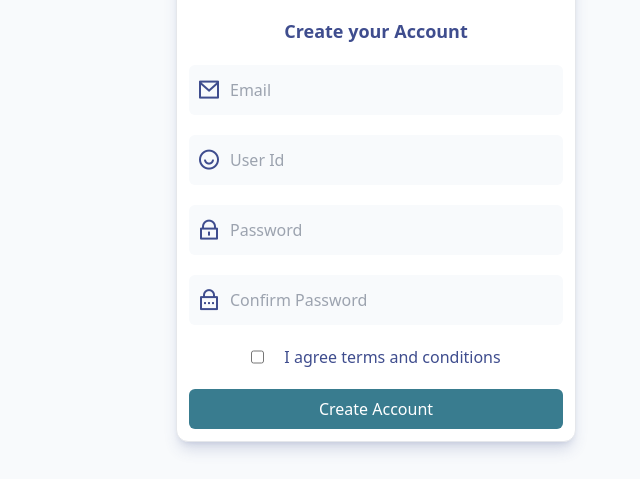
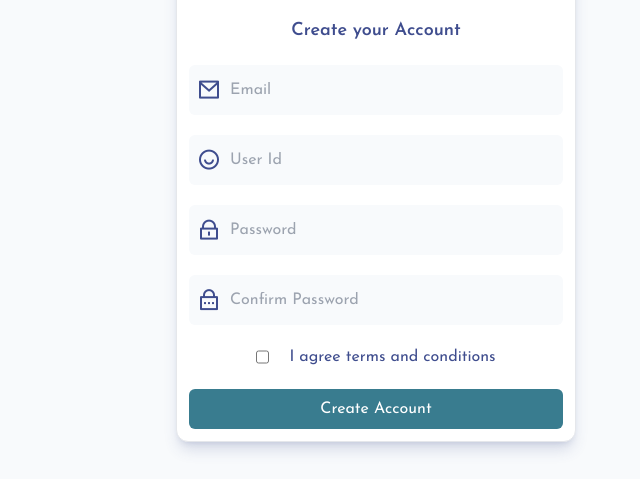
Before and after one commit to piemahesh/oceanjob, a plain HTML site: page logout.html in a window 1280 px wide. Shown: the part 227-706 px from the top of the page, 264-904 px from the left. Drawn offline with nearby package versions, Linux system fonts and the light colour scheme.

Commit message:
index changes

```diff
--- a/logout.html
+++ b/logout.html
@@ -13,6 +13,11 @@
     <link rel="stylesheet" href="https://cdnjs.cloudflare.com/ajax/libs/remixicon/3.6.0/remixicon.css"
         integrity="sha512-GL7EM8Lf8kU23I3kTio2kRWt8YRDVIQcSZjRVtVRfk05kB/QvkyafuTC94Ev0X6qk7Z0r5s06c1lsP1p/ezDYw=="
         crossorigin="anonymous" referrerpolicy="no-referrer" />
+    <style>
+        * {
+            font-family: 'Josefin Sans', sans-serif;
+        }
+    </style>
 </head>
 
 <body class="bg-slate-50">
```
